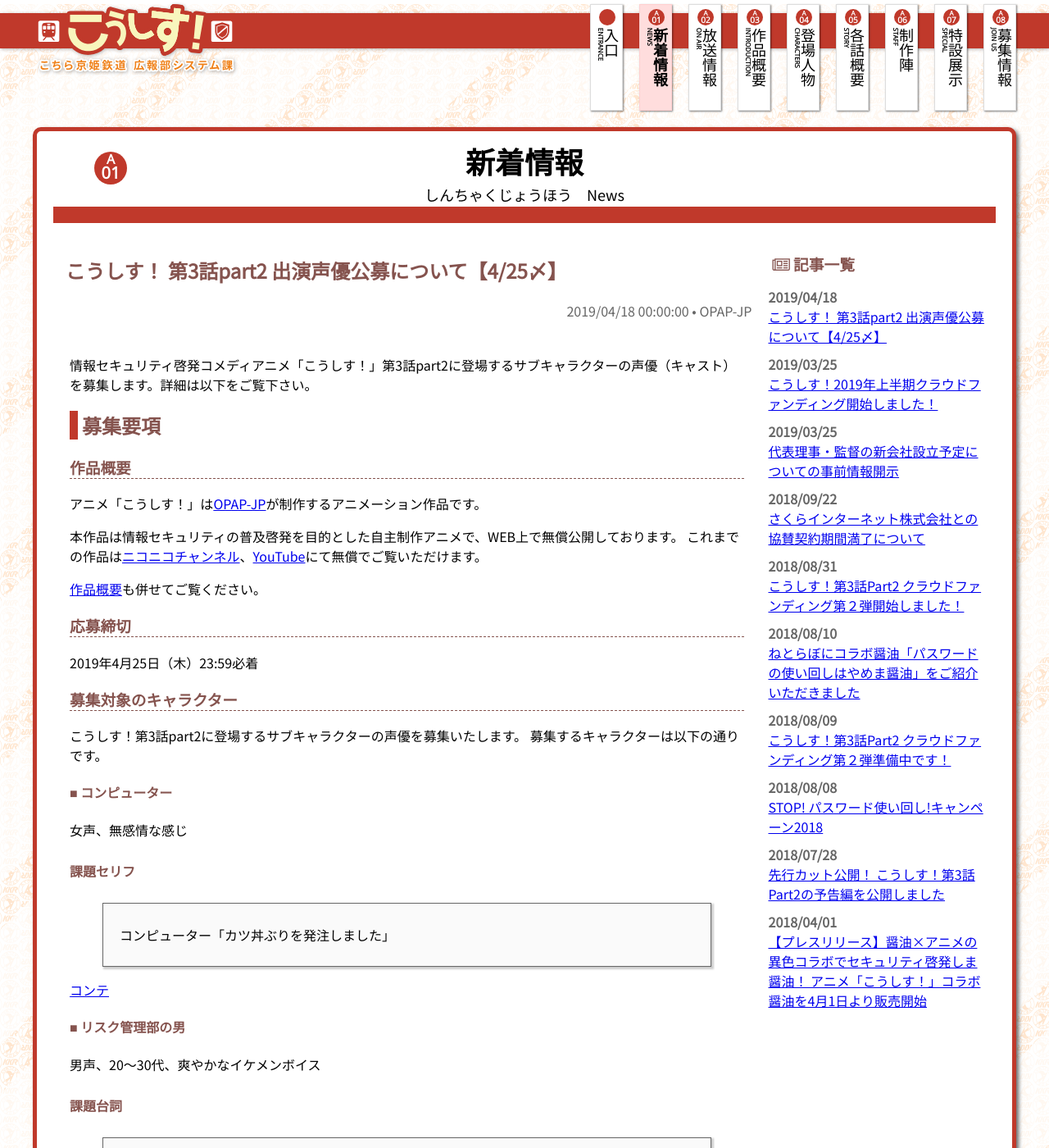
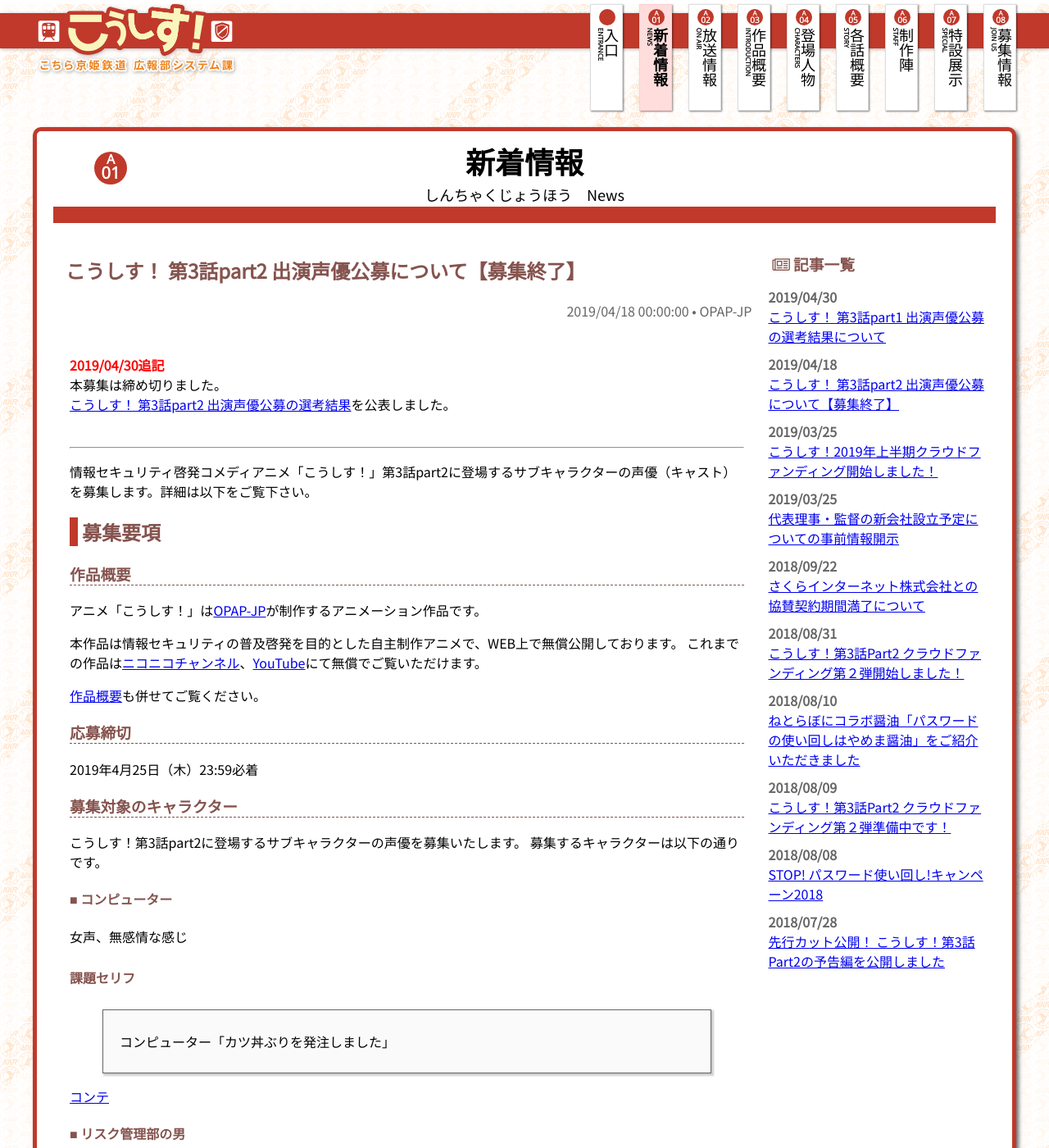
Before and after one commit to kosys/kosys.github.io, a Jekyll site: the page built from _posts/2019-04-18-ep03-part2-voice-actor.md, in a window 1280 px wide and 1400 px high. Shown: the whole window at 82% size. Built offline with Jekyll 4.4.1, drawn with Linux system fonts in a browser that asks for light colours; comment, search, counter and statistics services are not loaded; some of the changed text lies outside the part shown.

Commit message:
こうしす！第3話Part2出演声優公募 結果発表

```diff
--- a/_posts/2019-04-18-ep03-part2-voice-actor.md
+++ b/_posts/2019-04-18-ep03-part2-voice-actor.md
@@ -1,11 +1,17 @@
 ---
 layout: post
-title: こうしす！ 第3話part2 出演声優公募について【4/25〆】
+title: こうしす！ 第3話part2 出演声優公募について【募集終了】
 author: OPAP-JP
 date: 2019-04-18 00:00:00 +0900
 category: news
 ---
 
+<span style="color:red; font-weight: bold;">2019/04/30追記</span><br />
+本募集は締め切りました。<br />
+[こうしす！ 第3話part2 出演声優公募の選考結果]({{ site.baseurl }}/news/2019/04/30/ep03-part2-voice-actor-result.html)を公表しました。
+<br />
+<br />
+<hr />
 情報セキュリティ啓発コメディアニメ「こうしす！」第3話part2に登場するサブキャラクターの声優（キャスト）を募集します。詳細は以下をご覧下さい。
 
 ## 募集要項
--- /dev/null
+++ b/_posts/2019-04-30-ep03-part2-voice-actor-result.md
@@ -0,0 +1,34 @@
+---
+layout: post
+title: こうしす！ 第3話part1 出演声優公募の選考結果について
+author: OPAP-JP
+date: 2019-04-30 21:15:00 +0900
+category: news
+---
+
+## 選考結果
+
+[こうしす！ 第3話part2 出演声優公募]({{ site.baseurl }}/news/2019/04/18/ep03-part2-voice-actor.html)につきまして、選考の結果以下の通り決定いたしました。
+
+<table class="table-common">
+<tbody>
+<tr><td>コンピューター</td><td>あめひ 様</td></tr>
+<tr><td>御来屋みく</td><td>真希那稜 様</td></tr>
+<tr><td>万能倉まな</td><td>東條あいり 様</td></tr>
+<tr><td>網干茉莉</td><td>りゅうが 様</td></tr>
+</tbody>
+</table>
+
+
+## 監督からのひとこと
+
+この度は、短い募集期間であったにもかかわらず、ご応募くださり誠にありがとうございました。
+スタッフ一同大変感謝しております。
+
+今回は、キャラクターのイメージを重視して総合的に検討した結果、最終的に上記の通り決定致しました。
+
+この度は「こうしす！」第3話part2出演声優募集ににご応募くださり誠にありがとうございました。
+今後とも何卒よろしくお願いいたします。
+
+
+こうしす！監督　　井二かける
```
